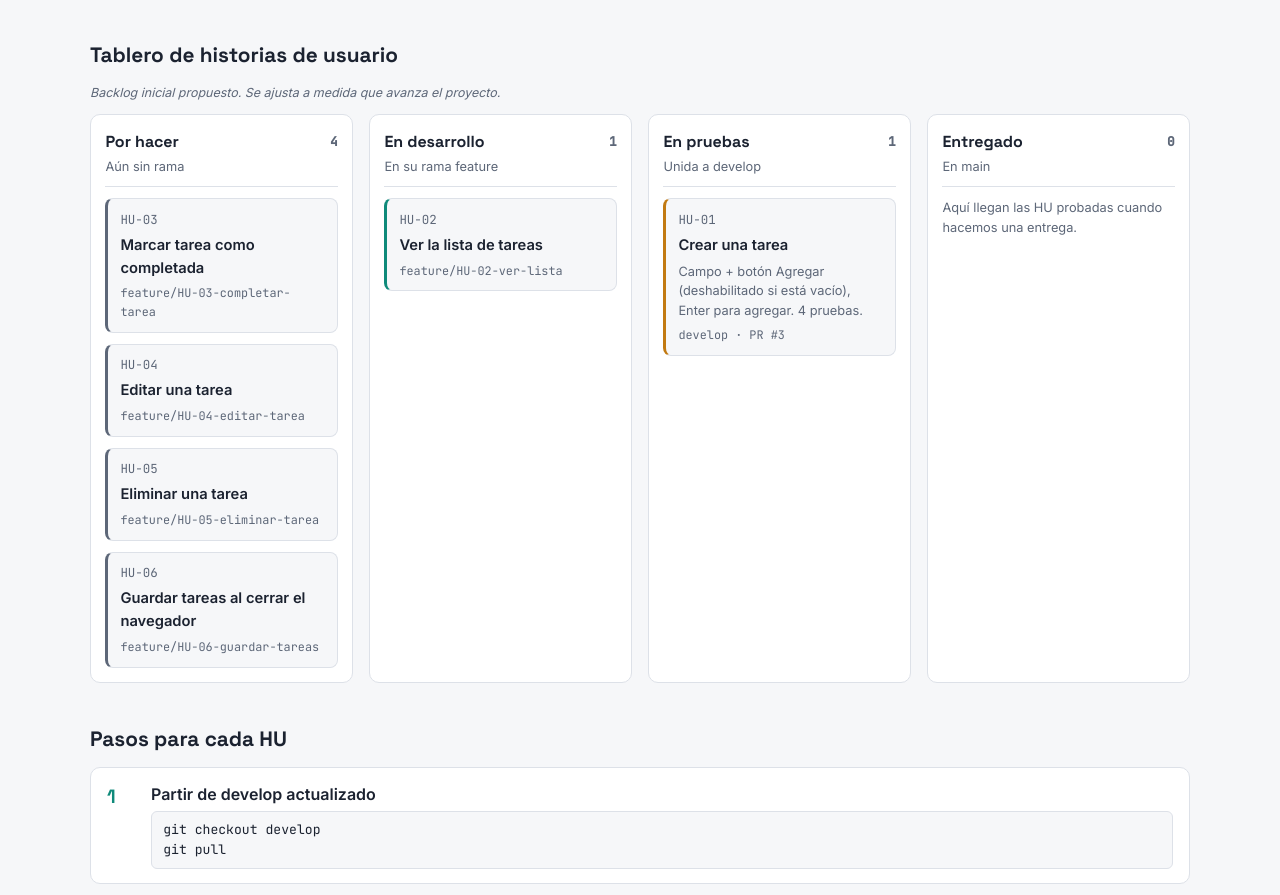
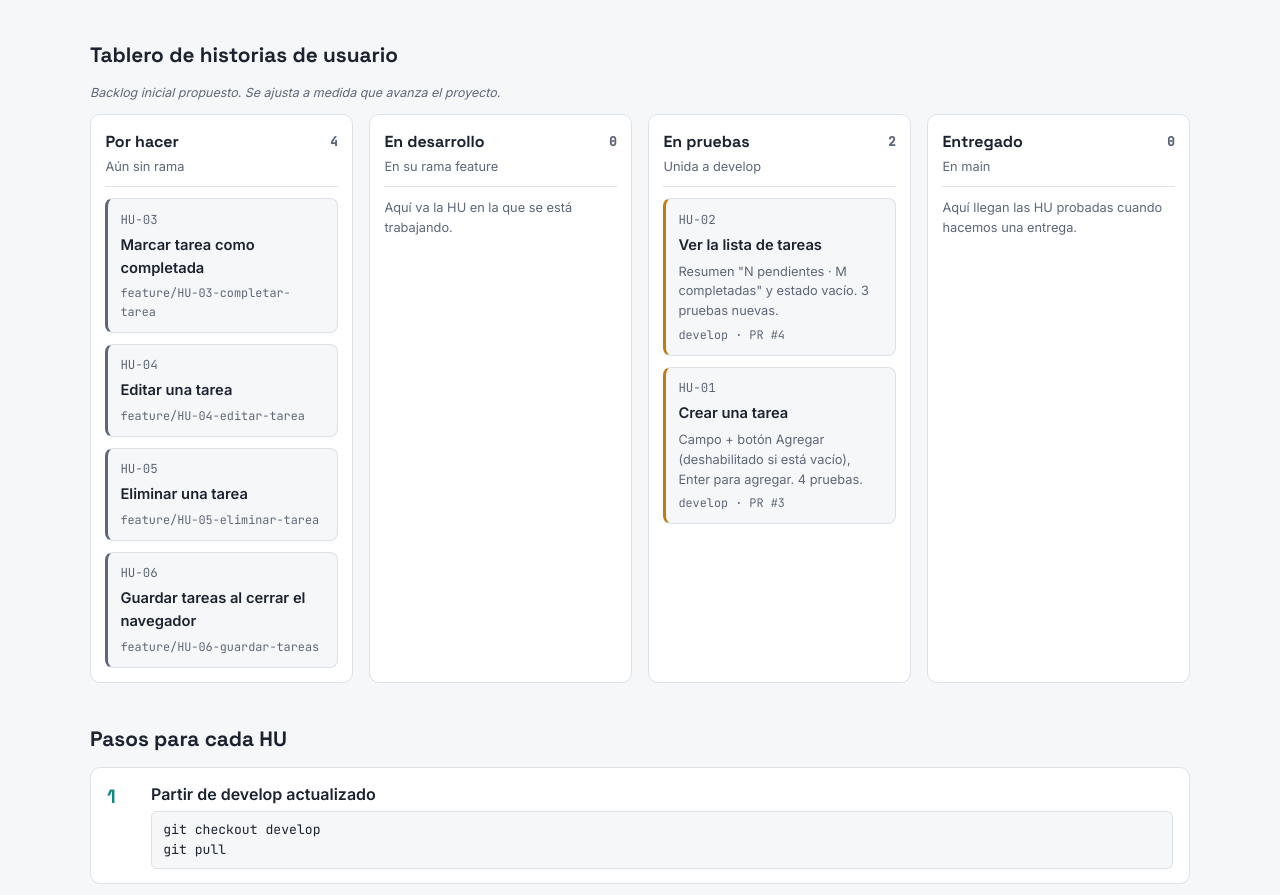
Before and after one commit to Kevin-Stiven-Lopez-Amaya404/docs-lista-tareas, a plain HTML site: page index.html in a window 1280 px wide. Shown: the part 847-1742 px from the top of the page. Drawn offline with Linux system fonts and the light colour scheme.

Commit message:
HU-02: pasa a En pruebas con resumen de implementación
Co-Authored-By: Claude Opus 5.5 <noreply@anthropic.com>

```diff
--- a/index.html
+++ b/index.html
@@ -146,11 +146,12 @@ a.card:hover, a.card:focus-visible { border-color: var(--feature); outline: none
         <a class="card" href="https://github.com/Kevin-Stiven-Lopez-Amaya404/docs-lista-tareas/blob/develop/hu/HU-06-guardar-tareas.md"><span class="id">HU-06</span><span class="name">Guardar tareas al cerrar el navegador</span><span class="br">feature/HU-06-guardar-tareas</span></a>
       </div>
       <div class="col">
-        <div class="col-head"><h3>En desarrollo <span class="count">1</span></h3><span class="where">En su rama feature</span></div>
-        <a class="card c-feature" href="https://github.com/Kevin-Stiven-Lopez-Amaya404/docs-lista-tareas/blob/develop/hu/HU-02-ver-lista.md"><span class="id">HU-02</span><span class="name">Ver la lista de tareas</span><span class="br">feature/HU-02-ver-lista</span></a>
+        <div class="col-head"><h3>En desarrollo <span class="count">0</span></h3><span class="where">En su rama feature</span></div>
+        <p class="where">Aquí va la HU en la que se está trabajando.</p>
       </div>
       <div class="col">
-        <div class="col-head"><h3>En pruebas <span class="count">1</span></h3><span class="where">Unida a develop</span></div>
+        <div class="col-head"><h3>En pruebas <span class="count">2</span></h3><span class="where">Unida a develop</span></div>
+        <a class="card c-develop" href="https://github.com/Kevin-Stiven-Lopez-Amaya404/docs-lista-tareas/blob/develop/hu/HU-02-ver-lista.md"><span class="id">HU-02</span><span class="name">Ver la lista de tareas</span><span class="resumen">Resumen "N pendientes · M completadas" y estado vacío. 3 pruebas nuevas.</span><span class="br">develop · PR #4</span></a>
         <a class="card c-develop" href="https://github.com/Kevin-Stiven-Lopez-Amaya404/docs-lista-tareas/blob/develop/hu/HU-01-crear-tarea.md"><span class="id">HU-01</span><span class="name">Crear una tarea</span><span class="resumen">Campo + botón Agregar (deshabilitado si está vacío), Enter para agregar. 4 pruebas.</span><span class="br">develop · PR #3</span></a>
       </div>
       <div class="col">
```
Also changed, not shown: 1 other file.
